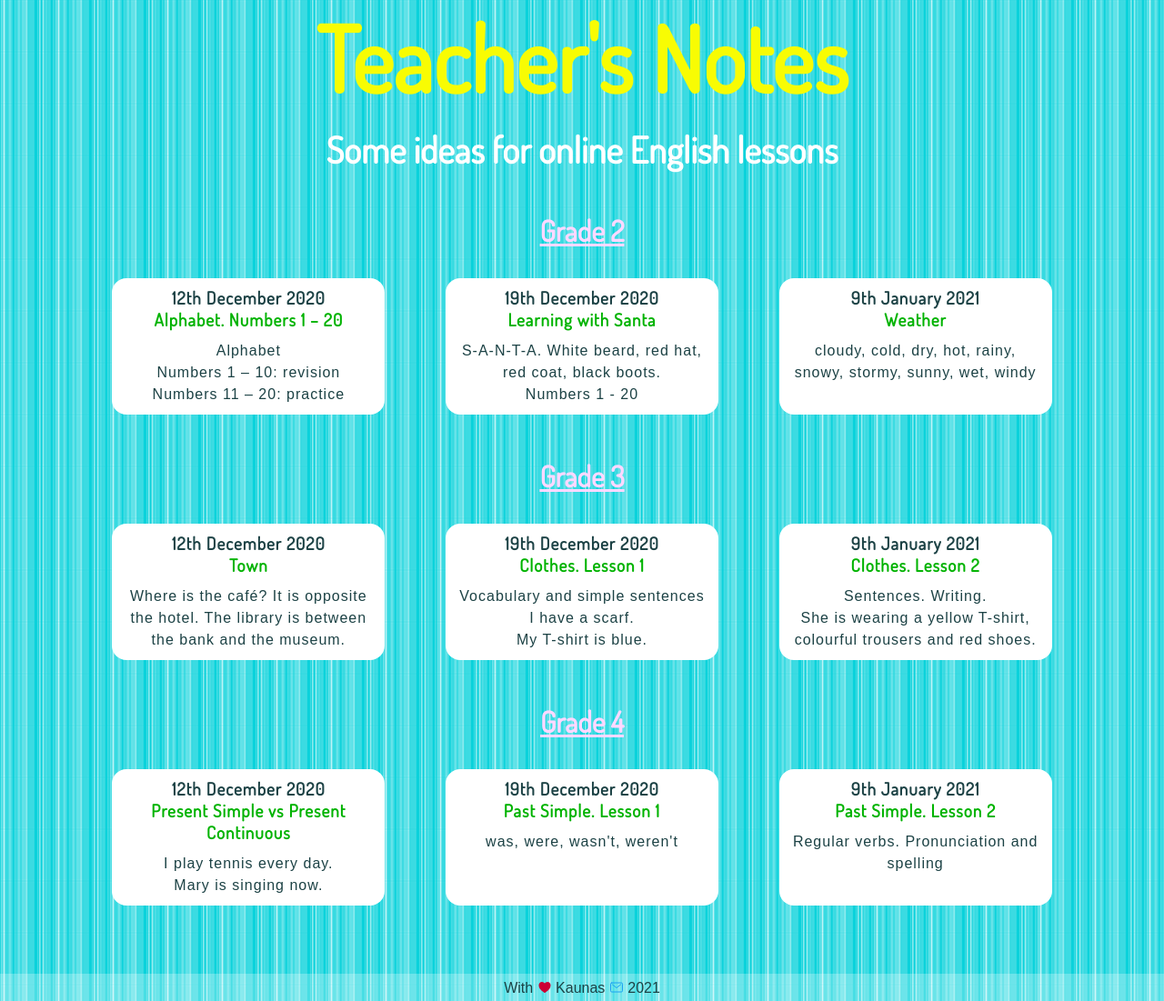
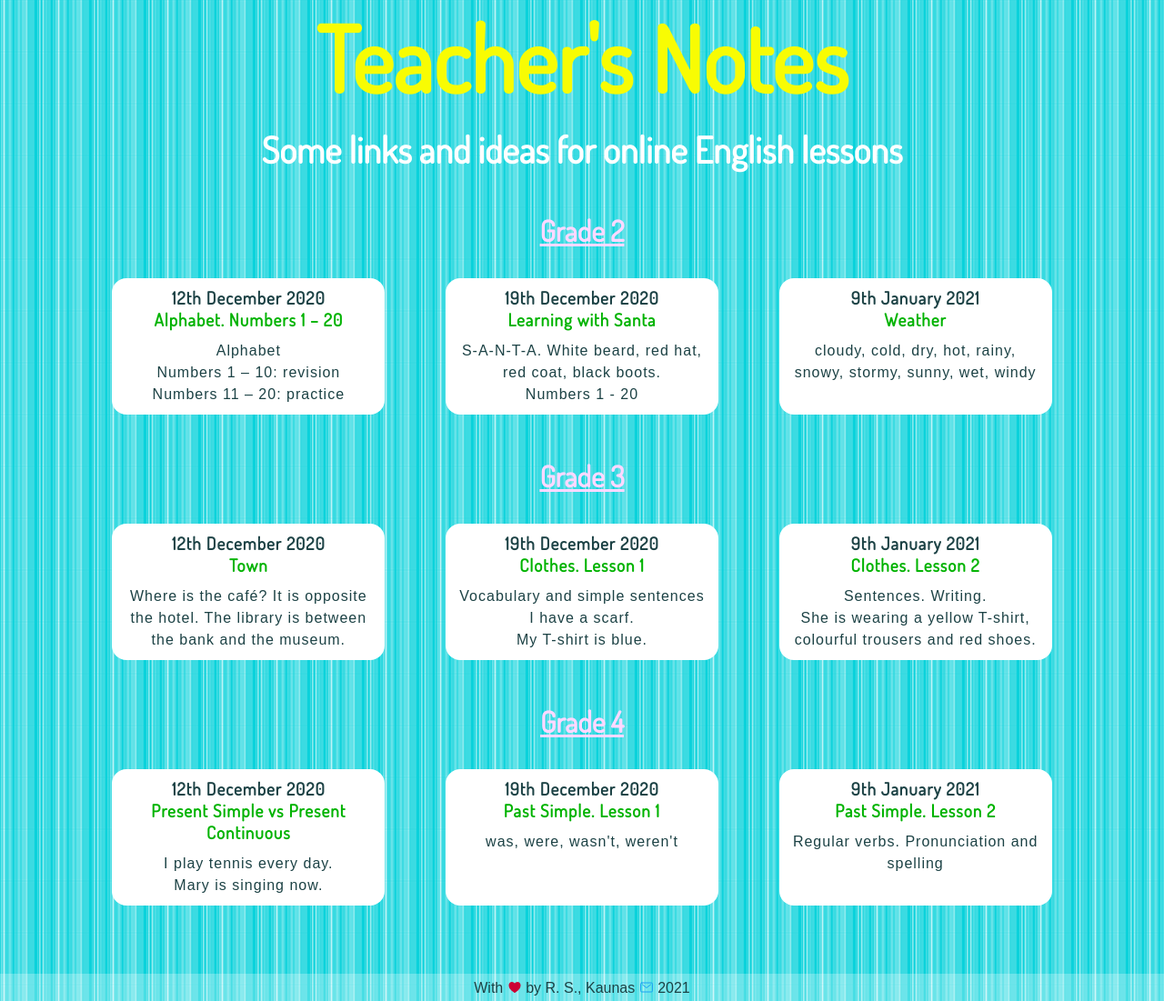
Before and after one commit to r426/teachers_notes_project, a Django app: page / in a window 1280 px wide. Shown: the whole page at 91% size. Run offline with Django 3.2, Linux system fonts and the light colour scheme; data comes from the database, SQL or seed files in the repository; some libraries are stand-ins or nearby versions.

Commit message:
add the initials

```diff
--- a/blog/templates/blog/all_posts.html
+++ b/blog/templates/blog/all_posts.html
@@ -14,7 +14,7 @@
 
 <header>
     <h1>Teacher's Notes</h1>
-    <h2>Some ideas for online English lessons</h2>
+    <h2>Some links and ideas for online English lessons</h2>
 </header>
 
 <section>
--- a/blog/templates/blog/footer.html
+++ b/blog/templates/blog/footer.html
@@ -10,7 +10,7 @@
 <footer>
     <p class="signature">With <a>
         <ion-icon class="heart" name="heart"></ion-icon>
-    </a> Kaunas
+    </a> by R. S., Kaunas
         <a style="text-decoration: none" href="mailto:welcome@listensingtalk.com">
             <ion-icon class="mail" name="mail-outline"></ion-icon>
         </a> 2021
```
